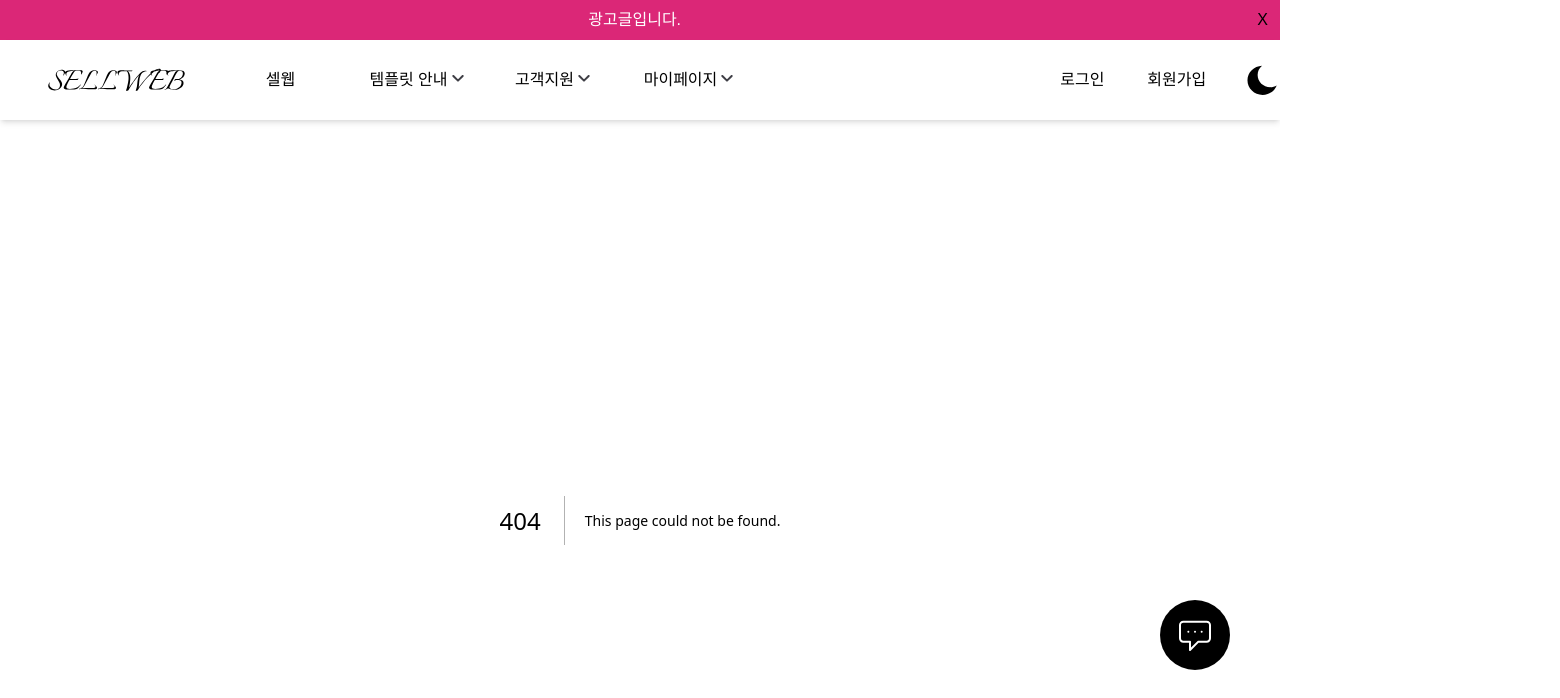
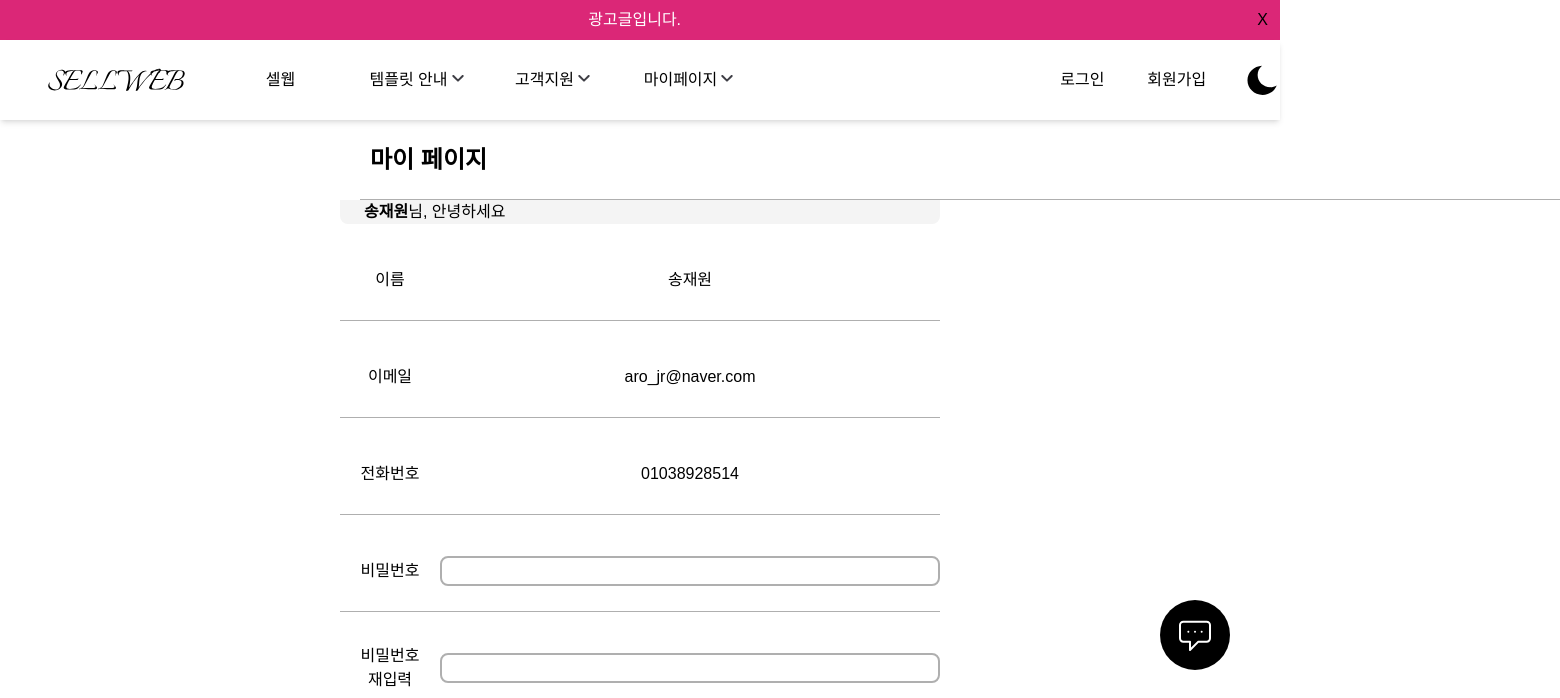
Before and after one commit to Hyun-EG/SP-sellweb, a Next.js app: page /mypage/edit in a window 1280 px wide. Before the commit this address had no page. Shown: the top 698 px of the page, 1560 px wide, since content can reach past the window. Built offline with nearby package versions, Linux system fonts and the light colour scheme; a web font is replaced by a local one.

Commit message:
Design: 마이 페이지 디자인

```diff
--- /dev/null
+++ b/src/app/mypage/edit/page.tsx
@@ -0,0 +1,14 @@
+import React from 'react';
+import TitleBox from '@/components/TitleBox';
+import MyPage from '@/components/MyPage';
+
+const page = () => {
+  return (
+    <>
+      <TitleBox title="마이 페이지" />
+      <MyPage />
+    </>
+  );
+};
+
+export default page;
--- /dev/null
+++ b/src/components/MyPage.tsx
@@ -0,0 +1,73 @@
+import React from 'react';
+import Input from './Input';
+import Button from './Button';
+
+const MyPage = () => {
+  const myInfo = [
+    { name: '송재원' },
+    { email: 'aro_jr@naver.com' },
+    { phoneNum: '01038928514' },
+  ];
+  return (
+    <>
+      <div className="flex flex-col items-center gap-4 text-center">
+        <div>
+          <div className="flex bg-lightGray w-[600px] h-[40] justify-start items-center rounded-b-[8px]">
+            <div className="font-bold ml-6">{myInfo[0].name}</div>
+            님, 안녕하세요
+          </div>
+        </div>
+        <div className="flex border-b border-[#afafaf]">
+          <div className="flex w-[100px] h-[80px] justify-center items-center">
+            이름
+          </div>
+          <div className="flex w-[500px] h-[80px] justify-center items-center ">
+            {myInfo[0].name}
+          </div>
+        </div>
+        <div className="flex border-b border-[#afafaf]">
+          <div className="flex justify-center items-center w-[100px] h-[80px] ">
+            이메일
+          </div>
+          <div className="flex w-[500px] h-[80px] justify-center items-center">
+            {myInfo[1].email}
+          </div>
+        </div>
+        <div className="flex border-b border-[#afafaf]">
+          <div className="flex justify-center items-center w-[100px] h-[80px]">
+            전화번호
+          </div>
+          <div className="flex w-[500px] h-[80px] justify-center items-center">
+            {myInfo[2].phoneNum}
+          </div>
+        </div>
+        <div className="flex items-center justify-center border-b border-[#afafaf]">
+          <div className="flex justify-center items-center w-[100px] h-[80px]">
+            비밀번호
+          </div>
+          <Input width={500} height={30} />
+        </div>
+        <div className="flex items-center justify-center border-b border-[#afafaf]">
+          <div className="flex flex-col justify-center items-center w-[100px] h-[80px]">
+            비밀번호
+            <div>재입력</div>
+          </div>
+          <Input width={500} height={30} />
+        </div>
+        <div className="flex justify-end w-[50%] mb-[10px]">
+          <Button
+            theme="white"
+            state="default"
+            width={100}
+            height={40}
+            color="#566270"
+          >
+            수정하기
+          </Button>
+        </div>
+      </div>
+    </>
+  );
+};
+
+export default MyPage;
--- a/tailwind.config.ts
+++ b/tailwind.config.ts
@@ -14,6 +14,7 @@ export default {
         customPink: '#DB2777',
         slateGray: '#566270',
         neutralGray: '#AFAFAF',
+        lightGray: '#F4F4F4',
         lightPurple: '#A593E0',
         danger: '#B6000F',
         sucess: '#2BBE00',
```
